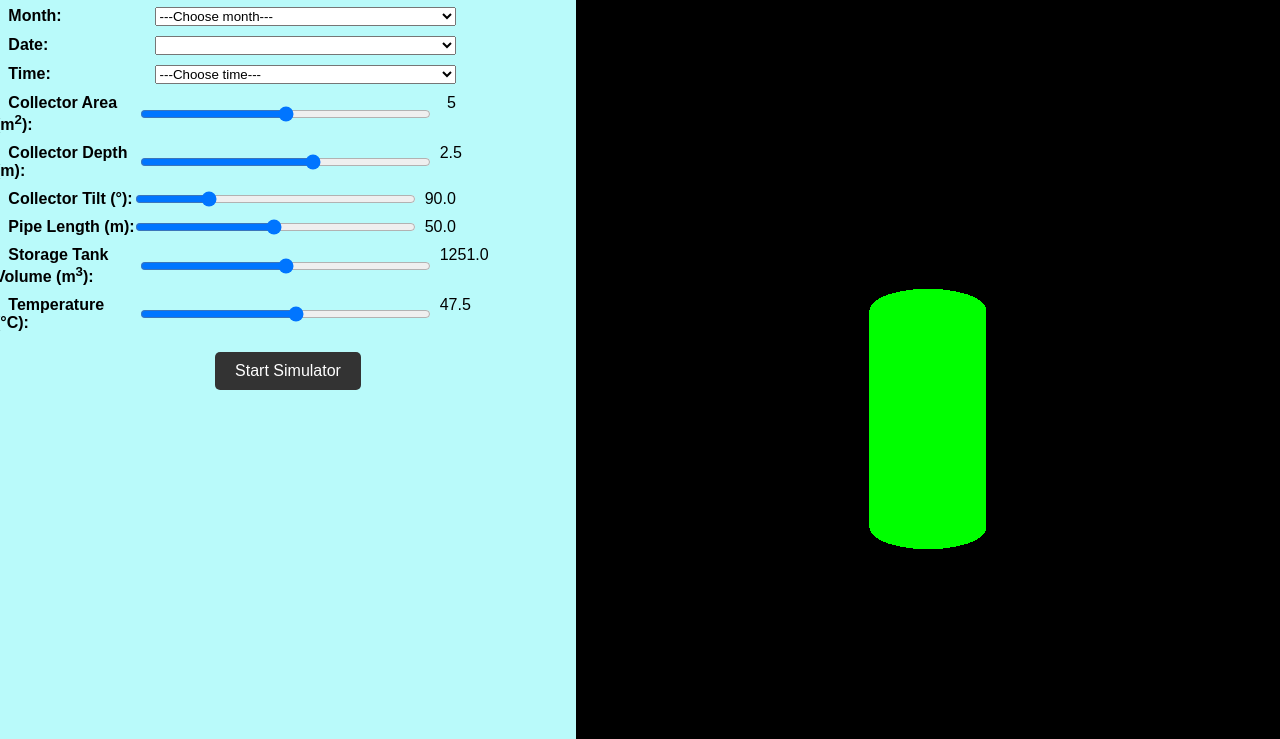
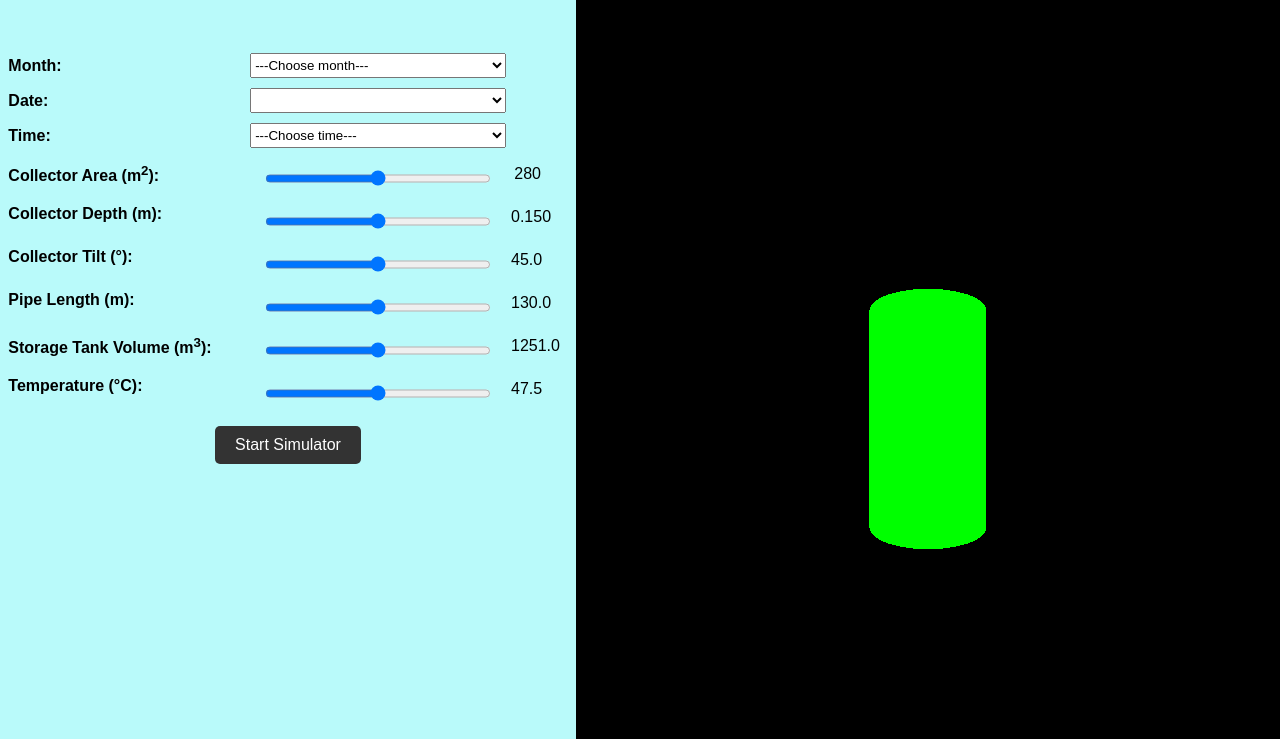
Before and after one commit to reshmar00/Solar-Water-Heater-Simulation, a plain HTML site: page simulator/index.html in a window 1280 px wide. Shown: the part 61-800 px from the top of the page. Drawn offline with nearby package versions, Linux system fonts and the light colour scheme; a script that the page names is missing.

Commit message:
Fixed alignment issues

```diff
--- a/simulator/index.html
+++ b/simulator/index.html
@@ -10,57 +10,107 @@
 <div class="controls-container">
     <div class="left">
         <div id="options-container">
-            <h2>Choose conditions:</h2>
+            <h2>Choose conditions:</h2><br><br>
             <div id="options">
+                <!-- For dropdown menus -->
                 <div class="option-item">
-                    <label for="month"><b>&nbsp;&nbsp;&nbsp;Month:</b></label>
-                    <select id="month"></select>
+                    <div class="label-container">
+                        <label for="month"><b>&nbsp;&nbsp;&nbsp;Month:</b></label>
+                    </div>
+                    <div class="dropdown-container">
+                        <select id="month"></select>
+                    </div>
                 </div>
 
                 <div class="option-item">
-                    <label for="date"><b>&nbsp;&nbsp;&nbspDate:</b></label>
-                    <select id="date"></select>
+                    <div class="label-container">
+                        <label for="date"><b>&nbsp;&nbsp;&nbsp;Date:</b></label>
+                    </div>
+                    <div class="dropdown-container">
+                        <select id="date"></select>
+                    </div>
                 </div>
 
                 <div class="option-item">
-                    <label for="time"><b>&nbsp;&nbsp;&nbspTime:</b></label>
-                    <select id="time"></select>
+                    <div class="label-container">
+                        <label for="time"><b>&nbsp;&nbsp;&nbsp;Time:</b></label>
+                    </div>
+                    <div class="dropdown-container">
+                        <select id="time"></select>
+                    </div>
+                </div>
+
+                <!-- For sliders -->
+                <div class="option-item">
+                    <div class="label-container">
+                        <label for="collector-area"><b>&nbsp;&nbsp;&nbsp;Collector Area (m<sup>2</sup>):</b></label>
+                    </div>
+                    <div class="slider-container">
+                        <input type="range" id="collector-area" min="20.0" max="500.0" step="0.1">
+                    </div>
+                    <div class="value-container">
+                        <span id="collector-area-value">280</span>
+                    </div>
                 </div>
 
                 <div class="option-item">
-                    <label for="collector-area"><b>&nbsp;&nbsp;&nbsp;Collector Area (m<sup>2</sup>):</b></label>
-                    <input type="range" id="collector-area" min="0.0" max="10.0" value="5.0">
-                    <span id="collector-area-value">5</span>
+                    <div class="label-container">
+                        <label for="collector-depth"><b>&nbsp;&nbsp;&nbsp;Collector Depth (m):</b></label>
+                    </div>
+                    <div class="slider-container">
+                        <input type="range" id="collector-depth" min="0.100" max="0.200" step="0.001">
+                    </div>
+                    <div class="value-container">
+                        <span id="collector-depth-value">0.150</span>
+                    </div>
                 </div>
 
                 <div class="option-item">
-                    <label for="collector-depth"><b>&nbsp;&nbsp;&nbsp;Collector Depth (m):</b></label>
-                    <input type="range" id="collector-depth" min="0.0" max="5.0" value="2.5">
-                    <span id="collector-depth-value">&nbsp;&nbsp;2.5</span>
+                    <div class="label-container">
+                        <label for="collector-tilt"><b>&nbsp;&nbsp;&nbsp;Collector Tilt (°):</b></label>
+                    </div>
+                    <div class="slider-container">
+                        <input type="range" id="collector-tilt" min="15.0" max="75.0" step="0.01">
+                    </div>
+                    <div class="value-container">
+                        <span id="collector-tilt-value">45.0</span>
+                    </div>
                 </div>
 
                 <div class="option-item">
-                    <label for="collector-tilt"><b>&nbsp;&nbsp;&nbsp;Collector Tilt (°):</b></label>
-                    <input type="range" id="collector-tilt" min="30.0" max="270.0" value="90.0">
-                    <span id="collector-tilt-value">&nbsp;&nbsp;90.0</span>
+                    <div class="label-container">
+                        <label for="pipe-length"><b>&nbsp;&nbsp;&nbsp;Pipe Length (m):</b></label>
+                    </div>
+                    <div class="slider-container">
+                        <input type="range" id="pipe-length" min="10.0" max="250.0" step="0.01">
+                    </div>
+                    <div class="value-container">
+                        <span id="pipe-length-value">130.0</span>
+                    </div>
                 </div>
 
                 <div class="option-item">
-                    <label for="pipe-length"><b>&nbsp;&nbsp;&nbsp;Pipe Length (m):</b></label>
-                    <input type="range" id="pipe-length" min="1.0" max="100.0" value="50.0">
-                    <span id="pipe-length-value">&nbsp;&nbsp;50.0</span>
+                    <div class="label-container">
+                        <label for="storage-tank-volume"><b>&nbsp;&nbsp;&nbsp;Storage Tank Volume (m<sup>3</sup>):</b></label>
+                    </div>
+                    <div class="slider-container">
+                        <input type="range" id="storage-tank-volume" min="1.0" max="2500.0" step="0.1">
+                    </div>
+                    <div class="value-container">
+                        <span id="storage-tank-volume-value">1251.0</span>
+                    </div>
                 </div>
 
                 <div class="option-item">
-                    <label for="storage-tank-volume"><b>&nbsp;&nbsp;&nbsp;Storage Tank Volume (m<sup>3</sup>):</b></label>
-                    <input type="range" id="storage-tank-volume" min="1.0" max="2500.0" value="1251.0">
-                    <span id="storage-tank-volume-value">&nbsp;&nbsp;1251.0</span>
-                </div>
-
-                <div class="option-item">
-                    <label for="temperature"><b>&nbsp;&nbsp;&nbsp;Temperature (°C):</b></label>
-                    <input type="range" id="temperature" min="5.0" max="85.0" value="47.5">
-                    <span id="temperature-value">&nbsp;&nbsp;47.5</span>
+                    <div class="label-container">
+                        <label for="temperature"><b>&nbsp;&nbsp;&nbsp;Temperature (°C):</b></label>
+                    </div>
+                    <div class="slider-container">
+                        <input type="range" id="temperature" min="5.0" max="85.0" step="0.01">
+                    </div>
+                    <div class="value-container">
+                        <span id="temperature-value">47.5</span>
+                    </div>
                 </div>
             </div>
         </div>
--- a/simulator/model.js
+++ b/simulator/model.js
@@ -6,10 +6,10 @@ const model = {
     month: "January", // Default value
     date: 1, // Default value
     time: 12, // Default values
-    collectorArea: 5.0, // Default value
-    collectorDepth: 0.10, // Default value
-    collectorTilt: 90.0, // Default value
-    pipeLength: 90.0, // Default value
+    collectorArea: 280.0, // Default value
+    collectorDepth: 0.150, // Default value
+    collectorTilt: 45.0, // Default value
+    pipeLength: 130.0, // Default value
     storageTankVolume: 1251.0, // Default value
     temperature: 47.5,  // Default value
 
--- a/simulator/styles.css
+++ b/simulator/styles.css
@@ -55,29 +55,72 @@ h2{
 
 .option-item {
     margin: 10px -5px;
-    width: 80%;
+    width: 100%;
     display: flex;
     justify-content: space-between;
 }
 
+.label-container {
+    flex-basis: 250px;
+    text-align: left;
+    padding-right: 20px; /* Space between label and dropdown/slider */
+    white-space: nowrap;
+}
+
+.dropdown-container {
+    flex-grow: 1;
+    box-sizing: border-box;
+    width: 100%;
+    padding-right:65px;
+    padding-left:85px;
+}
+
+.slider-container {
+    flex: 2;
+    max-width: calc(100%);
+    display: flex;
+    justify-content: flex-end;
+    align-items: center;
+    width: 100%;
+}
+
+.value-container {
+    width: 50px; /* Adjusting the width for consistency */
+    display: flex;
+    justify-content: flex-start;
+    align-items: center;
+    padding-right: 10px;
+    padding-left: 20px;
+}
+
 label {
-    flex: 1;
+    text-align: left;
+    padding-right: 10px; /* To give some space between label and slider */
+    line-height: 25px;
 }
 
 select, input[type="range"] {
-    flex: 2;
-    margin-left: 10px;
+    width: 100%;
+    height: 25px;
+    margin: 0;
+    padding: 0; /* Ensure no padding interferes with the height */
+    box-sizing: border-box; /* This makes sure the width doesn't exceed 100% with border/padding */
+    vertical-align: middle; /* This should help vertically center it */
 }
 
 input[type="range"] {
     vertical-align: middle;
-    margin: 0;
+    margin-top: 8px;
     padding: 0;
+}
+
+select {
+    height: 25px;
 }
 
 #collector-area-value, #collector-depth-value, #temperature-value, #storage-tank-volume-value {
     display: inline-block;
-    width: 25px;
+    width: 30px;
     text-align: right;
     vertical-align: baseline;
 }
```
